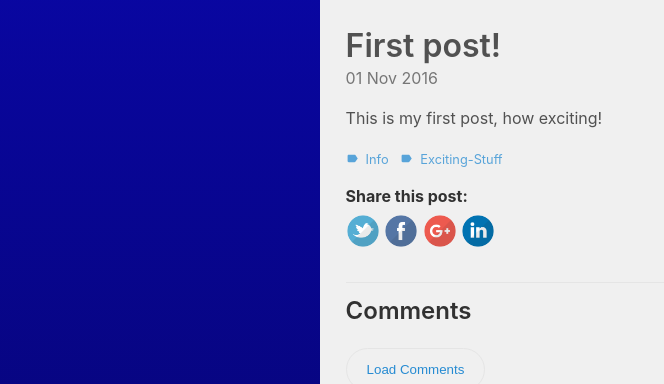
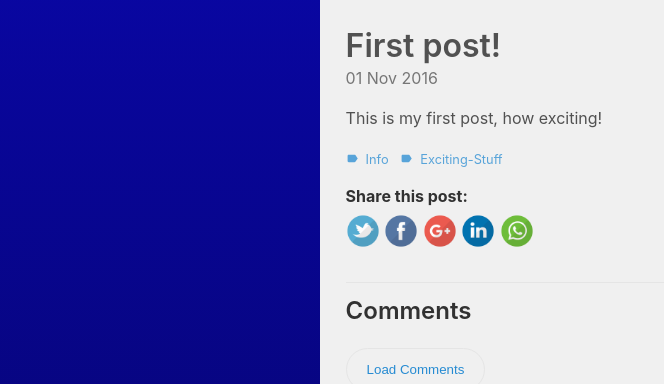
Before and after one commit to galassie/galassie.github.io, a Jekyll site: the page built from _posts/2016-11-01-first-post.md, in a window 1280 px wide. Shown: the top 384 px of the page, without its empty margins (0-664 px from the left). Built offline with Jekyll 4.4.1, drawn with Linux system fonts in a browser that asks for light colours.

Commit message:
Add support for whatsapp share and changed the size of the icons

```diff
--- a/_config.yml
+++ b/_config.yml
@@ -27,7 +27,7 @@ author:
   twitter: https://twitter.com/enricogalassi88
   linkedin: https://www.linkedin.com/in/enricogalassi
 
-post-social-share:
+post-share:
   twitter:
     enable: true
     icon: twitter-icon.png
@@ -40,6 +40,9 @@ post-social-share:
   linkedin:
     enable: true
     icon: linkedin-icon.png
+  whatsapp:
+    enable: true
+    icon: whatsapp-icon.png
 
 github: [metadata]
 repository: galassie/galassie.github.io
--- a/_includes/post-share.html
+++ b/_includes/post-share.html
@@ -1,22 +1,26 @@
 <div class="post-share">
     <h4 class="share-text-prefix">Share this post:</h4>
 
-    {% if site.post-social-share.twitter.enable %}
+    {% if site.post-share.twitter.enable %}
     <a href="https://twitter.com/intent/tweet?text={{ page.title | url_encode }}+{{ site.url }}{{ page.url }}" class="share-ref"
         title="Share on Twitter" target="_blank">
-        <img class="share-icon" src="{{ site.baseurl }}/assets/img/{{ site.post-social-share.twitter.icon }}" alt="Twitter">
+        <img class="share-icon" src="{{ site.baseurl }}/assets/img/{{ site.post-share.twitter.icon }}" alt="Twitter">
     </a>
-    {% endif %} {% if site.post-social-share.facebook.enable %}
+    {% endif %} {% if site.post-share.facebook.enable %}
     <a href="https://www.facebook.com/sharer/sharer.php?u={{ site.url }}{{ page.url }}" class="share-ref" title="Share on Facebook" target="_blank">
-        <img class="share-icon" src="{{ site.baseurl }}/assets/img/{{ site.post-social-share.facebook.icon }}" alt="Facebook">
+        <img class="share-icon" src="{{ site.baseurl }}/assets/img/{{ site.post-share.facebook.icon }}" alt="Facebook">
     </a>
-    {% endif %} {% if site.post-social-share.googleplus.enable %}
+    {% endif %} {% if site.post-share.googleplus.enable %}
     <a href="https://plus.google.com/share?url={{ site.url }}{{ page.url }}" class="share-ref" title="Share on Google+" target="_blank">
-        <img class="share-icon" src="{{ site.baseurl }}/assets/img/{{ site.post-social-share.googleplus.icon }}" alt="Google+">
+        <img class="share-icon" src="{{ site.baseurl }}/assets/img/{{ site.post-share.googleplus.icon }}" alt="Google+">
     </a>
-    {% endif %} {% if site.post-social-share.linkedin.enable %}
+    {% endif %} {% if site.post-share.linkedin.enable %}
     <a href="https://www.linkedin.com/shareArticle?mini=true&url={{ site.url }}{{ page.url }}" class="share-ref" title="Share on LinkedIn" target="_blank">
-        <img class="share-icon" src="{{ site.baseurl }}/assets/img/{{ site.post-social-share.linkedin.icon }}" alt="Linkedin">
+        <img class="share-icon" src="{{ site.baseurl }}/assets/img/{{ site.post-share.linkedin.icon }}" alt="Linkedin">
+    </a>
+    {% endif %} {% if site.post-share.whatsapp.enable %}
+    <a href="whatsapp://send?text={{ site.url }}{{ page.url }}" data-action="share/whatsapp/share" class="share-ref" title="Share on WhatsApp" target="_blank">
+        <img class="share-icon" src="{{ site.baseurl }}/assets/img/{{ site.post-share.whatsapp.icon }}" alt="WhatsApp">
     </a>
     {% endif %}
 </div>
```
Also changed, not shown: assets/img/facebook-icon.png, assets/img/googleplus-icon.png, assets/img/linkedin-icon.png, assets/img/messenger.png (added), assets/img/twitter-icon.png, assets/img/whatsapp-icon.png (added).
